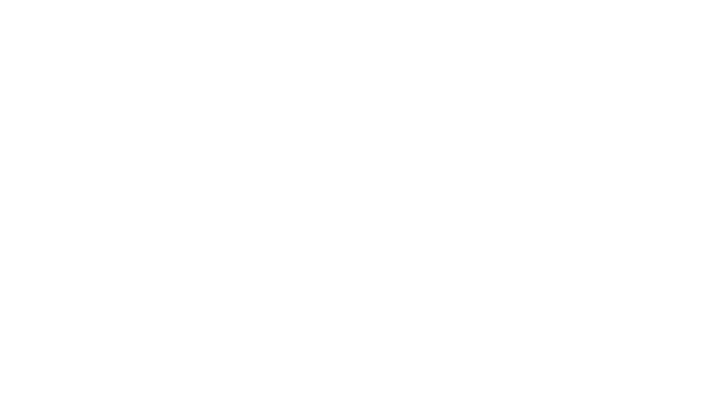
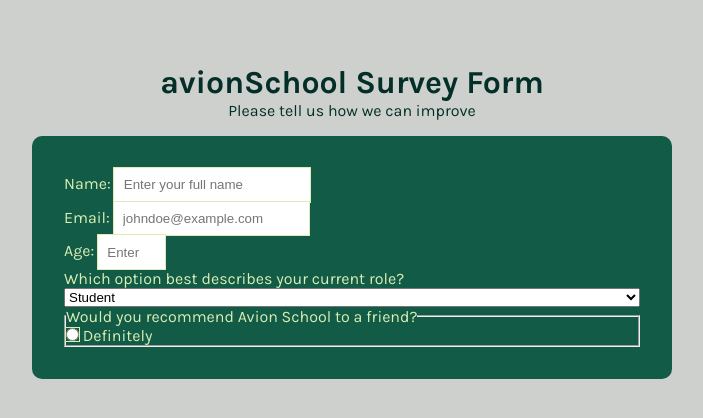
Before and after one commit to phonz-dev/practice-projects, a plain HTML site: page 01-survey-form/index.html in a window 1280 px wide. Shown: the whole page, without its empty margins (288-991 px from the left). Drawn offline with Linux system fonts and the light colour scheme.

Commit message:
Add body

```diff
--- a/01-survey-form/css/style.css
+++ b/01-survey-form/css/style.css
@@ -0,0 +1,39 @@
+@import url("https://fonts.googleapis.com/css2?family=Karla:wght@400;700&display=swap");
+
+body {
+	font-family: "Karla", sans-serif;
+	background-color: #ced0cd;
+}
+
+header {
+	color: #042f28;
+	text-align: center;
+	padding: 1em;
+}
+
+ul {
+	list-style: none;
+}
+
+ul li {
+	display: flex;
+	flex-direction: column;
+}
+
+input {
+	padding: 0.7em;
+	outline: 1px solid #daeeb6;
+	border: none;
+}
+
+#survey-form {
+	background-color: #125b46;
+	color: #daeeb6;
+	padding: 2em;
+	border-radius: 10px;
+}
+
+.container {
+	width: 50%;
+	margin: 3em auto;
+}
--- a/01-survey-form/index.html
+++ b/01-survey-form/index.html
@@ -10,7 +10,55 @@
 </head>
 
 <body>
+  <div class="container">
+    <header>
+      <h1 id="title">avionSchool Survey Form</h1>
+      <p id="description">Please tell us how we can improve</p>
+    </header>
 
+    <form action="/survey-handler" id="survey-form" method="post">
+
+      <ul>
+        <li>
+          <label for="name-label">
+            Name: <input type="text" name="user_name" id="name-label" placeholder="Enter your full name">
+          </label>
+        </li>
+        <li>
+          <label for="email-label">
+            Email: <input type="email" name="user_email" id="email-label" placeholder="johndoe@example.com">
+          </label>
+        </li>
+        <li>
+          <label for="number-label">
+            Age: <input type="number" name="user_age" id="number-label" min="18" max="60" placeholder="Enter your age">
+          </label>
+        </li>
+        <li>
+          <label for="dropdown">Which option best describes your current role?</label>
+          <select name="user_role" id="dropdown">
+            <option value="student">Student</option>
+            <option value="full-time-job">Full Time Job</option>
+            <option value="full-time-learner">Full Time Learner</option>
+            <option value="prefer-not-to-say">Prefer not to say</option>
+            <option value="other">Other</option>
+          </select>
+        </li>
+      </ul>
+
+      <fieldset>
+        <legend>Would you recommend Avion School to a friend?</legend>
+        <ul>
+          <li>
+            <label for="ans1">
+              <input type="radio" id="ans1" name="recommend" value="definitely">
+              Definitely
+            </label>
+          </li>
+        </ul>
+      </fieldset>
+    </form>
+  </div>
 </body>
 
 </html>
```
